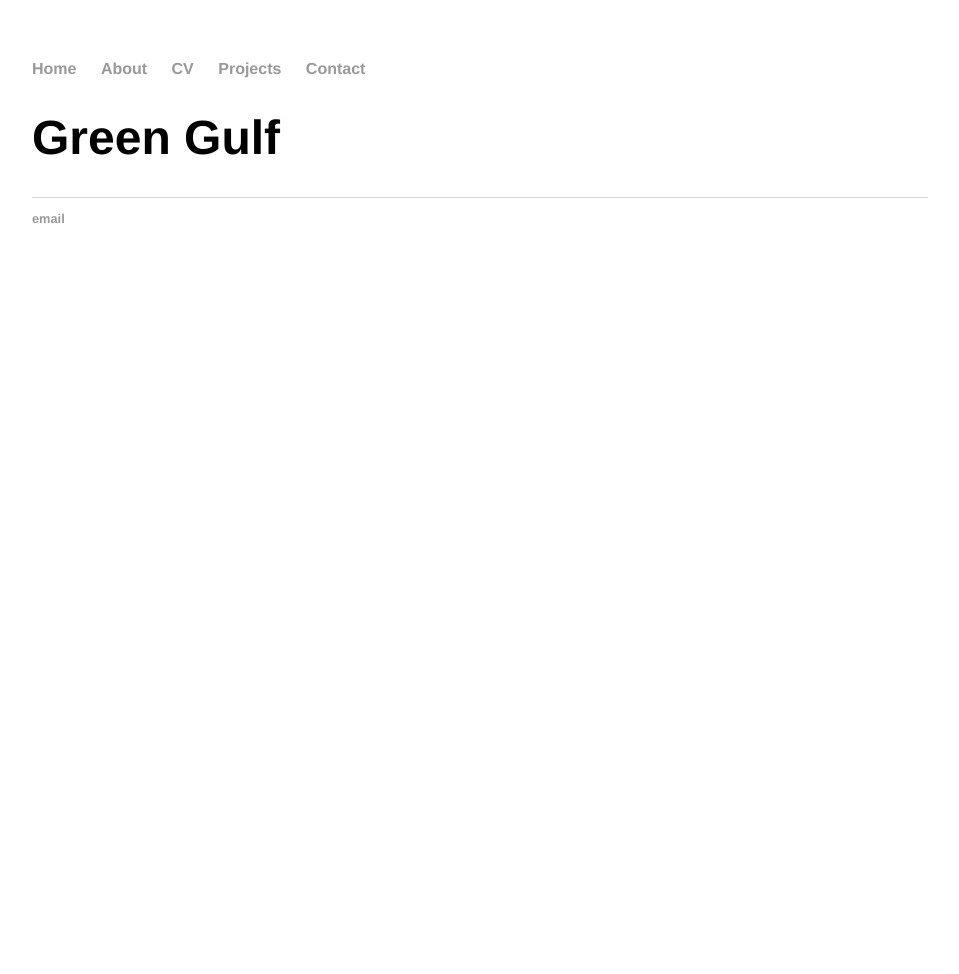
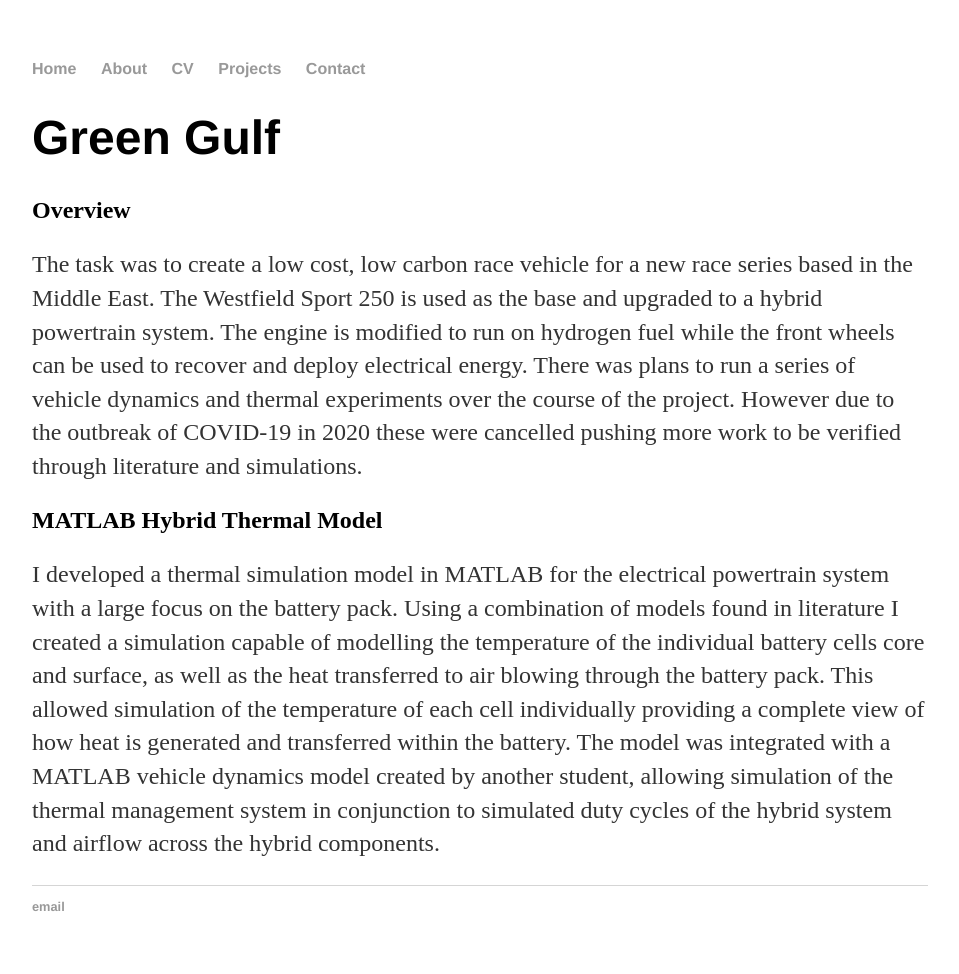
Before and after one commit to Bill371/Bill371.github.io, a Jekyll site: the page built from Projects/GreenGulf/index.html, in a window 1280 px wide. Shown: the whole page, without its empty margins (160-1119 px from the left). Built offline with Jekyll 4.4.1, drawn with Linux system fonts in a browser that asks for light colours; before the commit the page ends 900 px from its top, so only the background shows below that.

Commit message:
Update index.html

```diff
--- a/Projects/GreenGulf/index.html
+++ b/Projects/GreenGulf/index.html
@@ -3,3 +3,27 @@ layout: default
 title: Green Gulf
 ---
 <h1>{{ page.title }}</h1>
+
+<h2>Overview</h2>
+<p>
+  The task was to create a low cost, low carbon race vehicle for a new race series
+  based in the Middle East. The Westfield Sport 250 is used as the base and upgraded
+  to a hybrid powertrain system. The engine is modified to run on hydrogen fuel
+  while the front wheels can be used to recover and deploy electrical energy. There
+  was plans to run a series of vehicle dynamics and thermal experiments over the course
+  of the project. However due to the outbreak of COVID-19 in 2020 these were cancelled
+  pushing more work to be verified through literature and simulations.
+</p>
+
+<h2>MATLAB Hybrid Thermal Model</h2>
+<p>
+  I developed a thermal simulation model in MATLAB for the electrical powertrain system
+  with a large focus on the battery pack. Using a combination of models found in literature
+  I created a simulation capable of modelling the temperature of the individual battery
+  cells core and surface, as well as the heat transferred to air blowing through the battery
+  pack. This allowed simulation of the temperature of each cell individually providing a
+  complete view of how heat is generated and transferred within the battery. The model was
+  integrated with a MATLAB vehicle dynamics model created by another student, allowing
+  simulation of the thermal management system in conjunction to simulated duty cycles of
+  the hybrid system and airflow across the hybrid components.
+</p>
```
